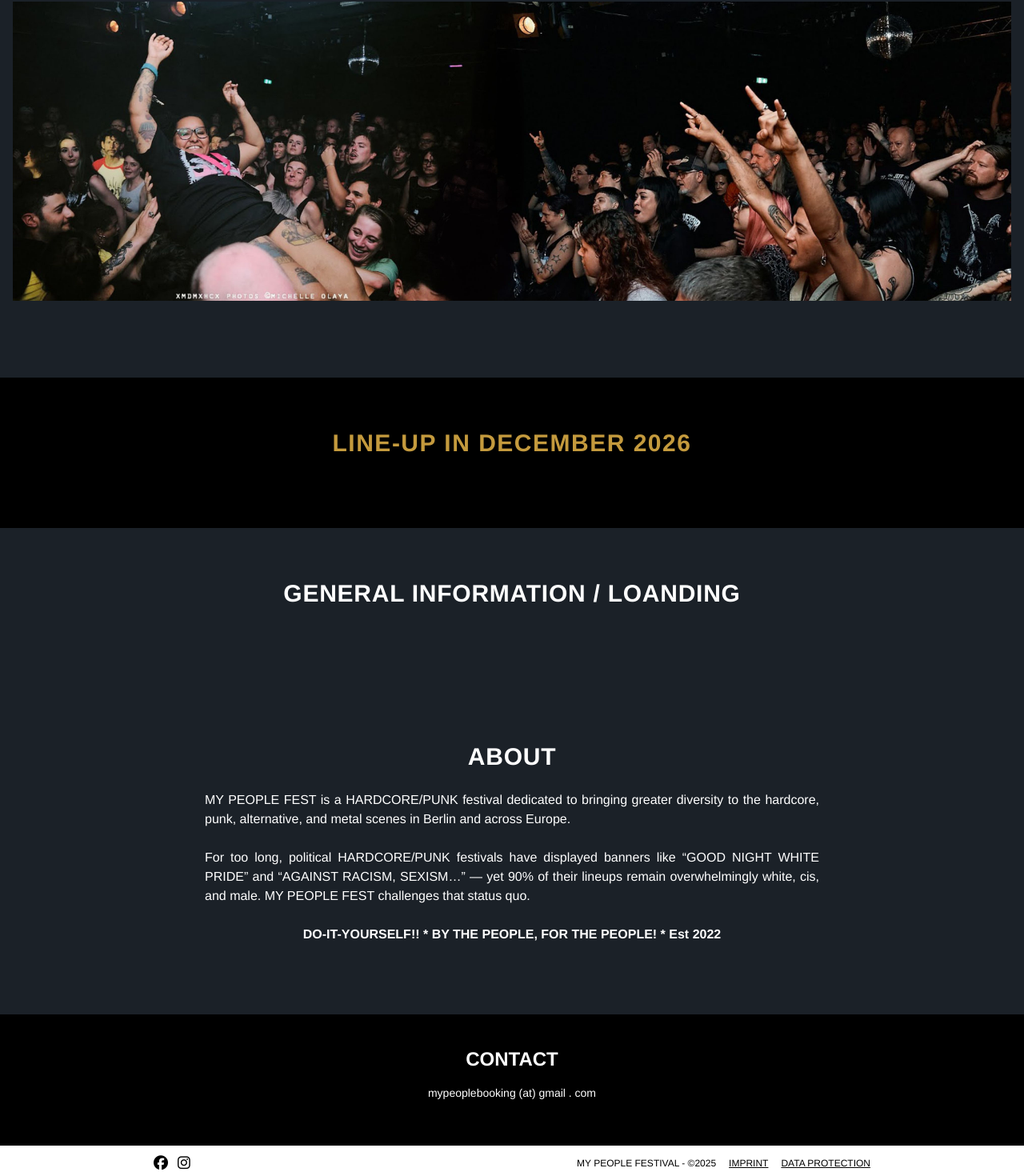
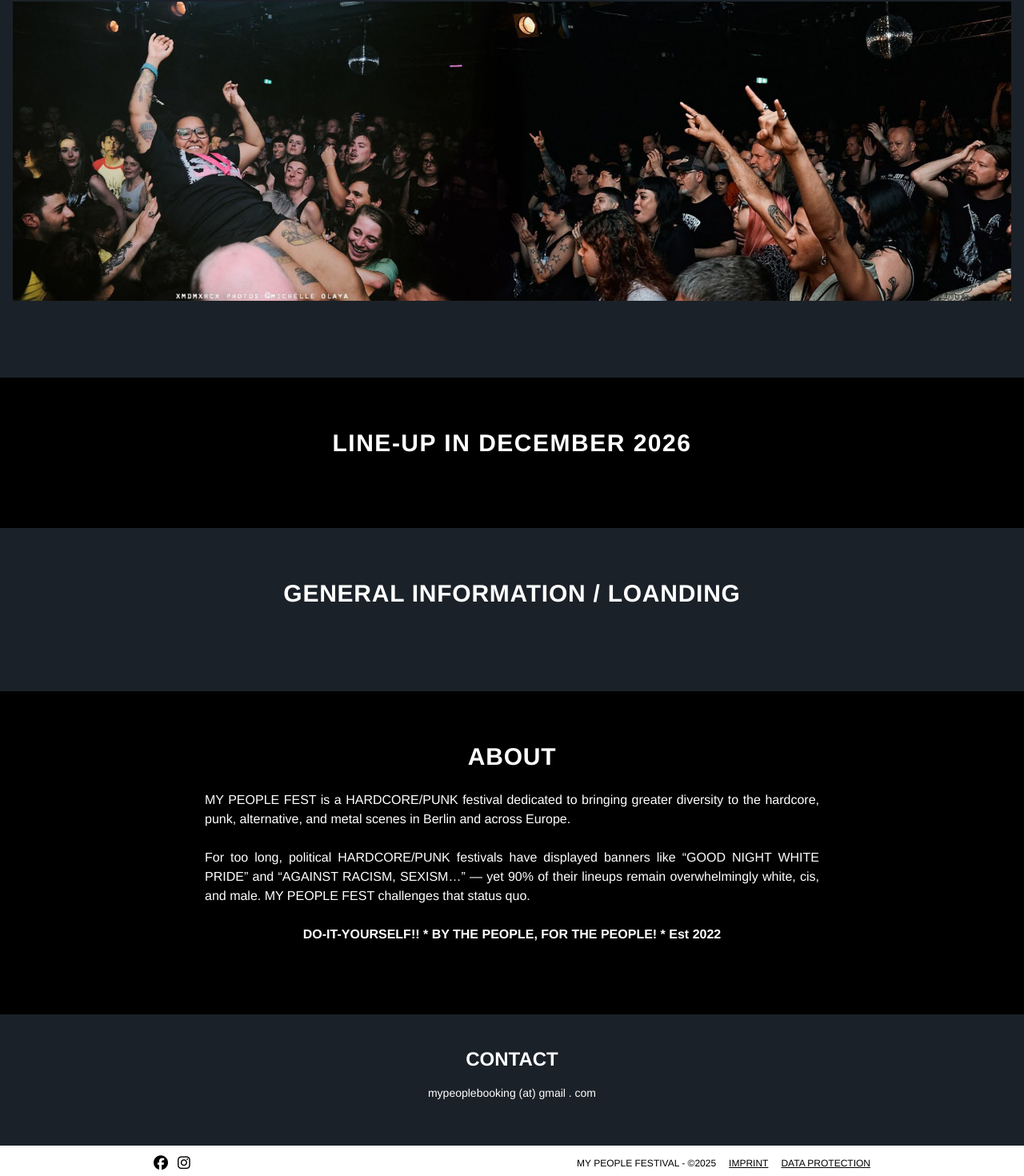
Before and after one commit to Lilian-CR/my-people-fest, a React (Vite) app: page / in a window 1280 px wide. Shown: the part 214-1684 px from the top of the page at 80% size. Built offline with nearby package versions, Linux system fonts and the light colour scheme.

Commit message:
Update Home.jsx

```diff
--- a/src/pages/Home.jsx
+++ b/src/pages/Home.jsx
@@ -21,7 +21,7 @@ export default function Home() {
       </section>
 
       {/* LINE-UP */}
-      <section id="lineup_26" className="bg-[#000000] text-[#C49A3D] py-16 px-4">
+      <section id="lineup_26" className="bg-[#000000] text-[#ffffff] py-16 px-4">
         <h2 className="text-3xl font-bold text-center mb-6 tracking-wider">
           LINE-UP IN DECEMBER 2026
         </h2>
@@ -95,7 +95,7 @@ export default function Home() {
       </section>
 
       {/* ABOUT */}
-      <section id="about" className="bg-[#1b2128] py-16 px-4 text-[#ffffff]">
+      <section id="about" className="bg-[#000000] py-16 px-4 text-[#ffffff]">
         <h2 className="text-3xl font-semibold mb-6 tracking-wide text-center">ABOUT</h2>
         <div className="max-w-3xl mx-auto leading-relaxed text-sm md:text-base text-justify">
           <p className="mb-4 font-medium">
@@ -113,7 +113,7 @@ export default function Home() {
       </section>
 
       {/* CONTACT */}
-      <section id="contact" className="bg-[#000000] py-10 text-center px-4">
+      <section id="contact" className="bg-[#1b2128] py-10 text-center px-4">
         <h2 className="text-2xl font-semibold mb-4">CONTACT</h2>
         <p className="text-sm mb-4">mypeoplebooking (at) gmail . com</p>
         <div className="flex justify-center gap-6 text-lg" />
```
